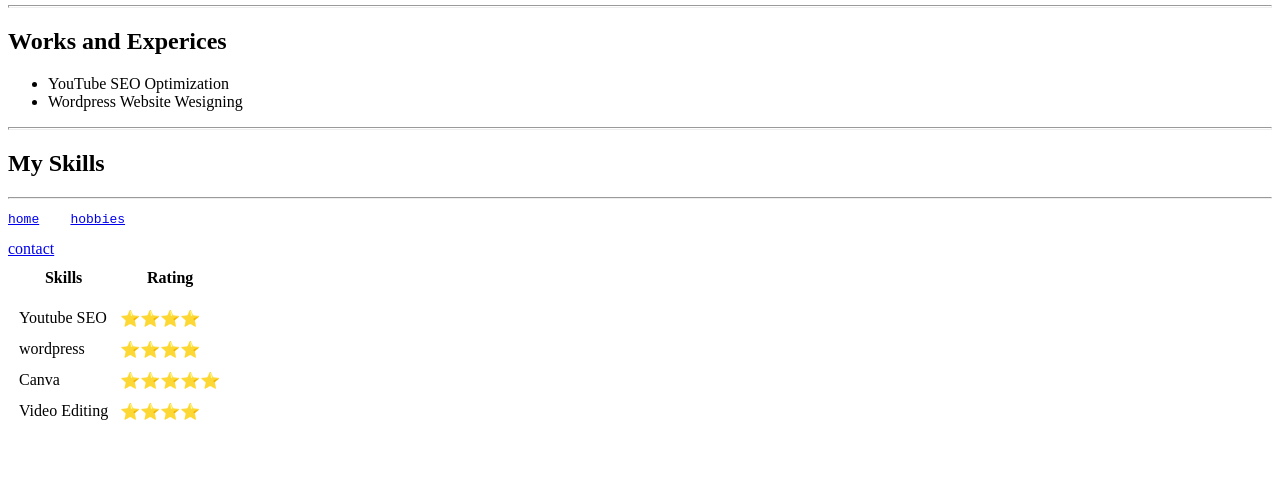
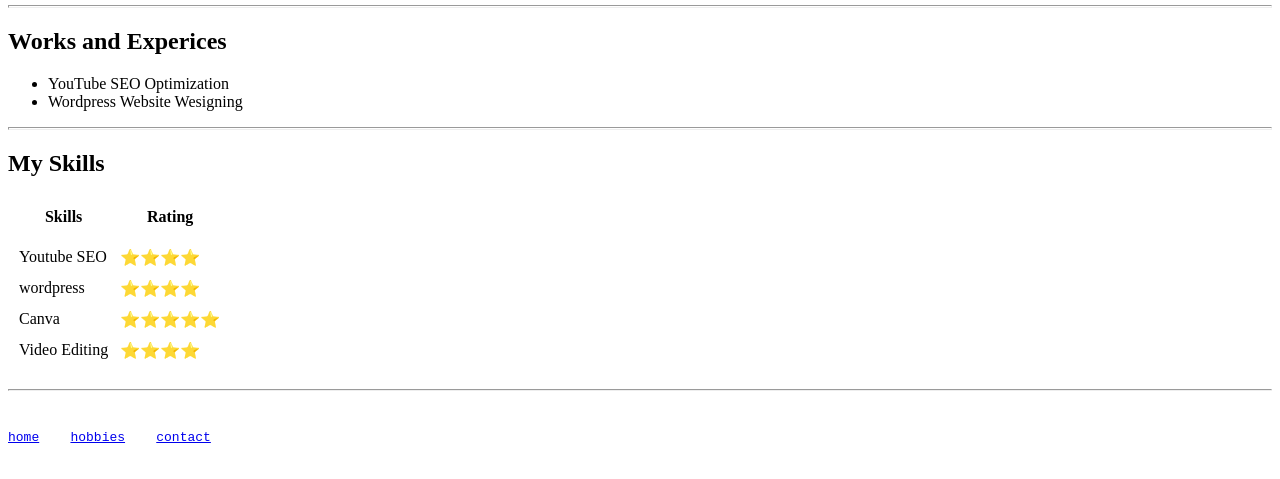
Before and after one commit to anilkody/cv, a plain HTML site: page index.html in a window 1280 px wide. Shown: the part 201-680 px from the top of the page. Drawn offline with Linux system fonts and the light colour scheme.

Commit message:
Update index.html

```diff
--- a/index.html
+++ b/index.html
@@ -34,9 +34,9 @@
         <tr>  <td>Canva</td><td>⭐⭐⭐⭐⭐</td></tr>
         <tr>  <td>Video Editing</td><td>⭐⭐⭐⭐</td>
         <tr>
-<hr size="2" />
-<pre><a href="index.html">home</a>    <a href="hobbies.html">hobbies</a></pre>    <a href="contact.html">contact</a> </pre>
 
     </table>
+    <hr/><br />
+  <pre><a href="index.html">home</a>    <a href="hobbies.html">hobbies</a>    <a href="contact.html">contact</a></pre>
   </body>
 </html>
```
Lines whose indentation alone changed are shown as unchanged.
